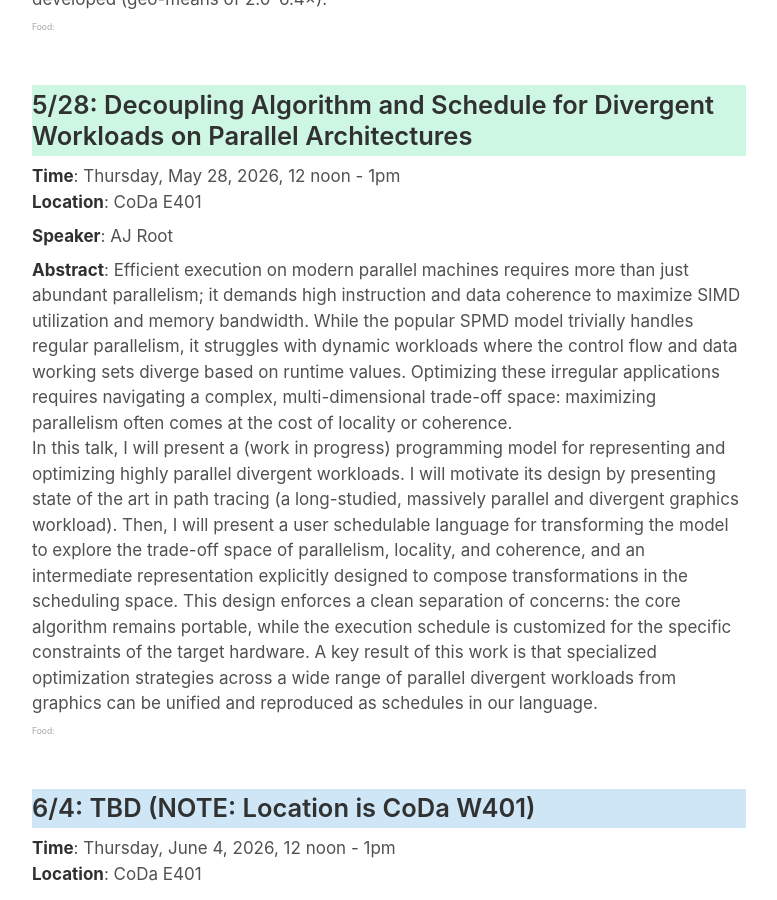
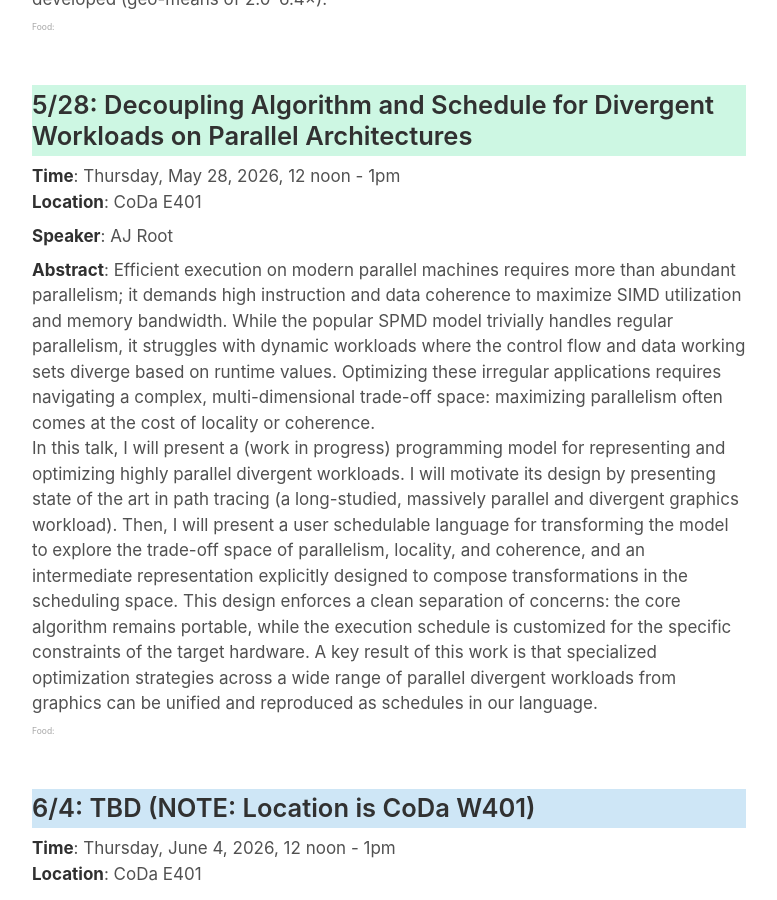
Before and after one commit to software-research-lunch/software-research-lunch.github.io, a Jekyll site: the page built from index.html, in a window 1280 px wide and 900 px high, scrolled down 4451 px. Shown: the whole window, without its empty margins (251-1028 px from the left). Built offline with Jekyll 4.4.1, drawn with Linux system fonts in a browser that asks for light colours.

Commit message:
_data: update AJ's info

```diff
--- a/_data/schedule.yml
+++ b/_data/schedule.yml
@@ -78,7 +78,7 @@ In addition to his PhD research, Anand has contributed to several projects in ma
       speaker: "Atharva Chougule"
       bio: "Atharva Chougule is a first-year master's student at Stanford University, advised by Fredrik Kjolstad in the Compilers Group. His interests broadly include compilers and parallel programming, and his recent research has focused on compiling sparse tensor algebra for parallel systems."
     - date: "2026-5-28"
-      abstract: "Efficient execution on modern parallel machines requires more than just abundant parallelism; it demands high instruction and data coherence to maximize SIMD utilization and memory bandwidth. While the popular SPMD model trivially handles regular parallelism, it struggles with dynamic workloads where the control flow and data working sets diverge based on runtime values. Optimizing these irregular applications requires navigating a complex, multi-dimensional trade-off space: maximizing parallelism often comes at the cost of locality or coherence.
+      abstract: "Efficient execution on modern parallel machines requires more than abundant parallelism; it demands high instruction and data coherence to maximize SIMD utilization and memory bandwidth. While the popular SPMD model trivially handles regular parallelism, it struggles with dynamic workloads where the control flow and data working sets diverge based on runtime values. Optimizing these irregular applications requires navigating a complex, multi-dimensional trade-off space: maximizing parallelism often comes at the cost of locality or coherence.
 
 In this talk, I will present a (work in progress) programming model for representing and optimizing highly parallel divergent workloads. I will motivate its design by presenting state of the art in path tracing (a long-studied, massively parallel and divergent graphics workload). Then, I will present a user schedulable language for transforming the model to explore the trade-off space of parallelism, locality, and coherence, and an intermediate representation explicitly designed to compose transformations in the scheduling space. This design enforces a clean separation of concerns: the core algorithm remains portable, while the execution schedule is customized for the specific constraints of the target hardware. A key result of this work is that specialized optimization strategies across a wide range of parallel divergent workloads from graphics can be unified and reproduced as schedules in our language."
       title: "Decoupling Algorithm and Schedule for Divergent Workloads on Parallel Architectures"
```
